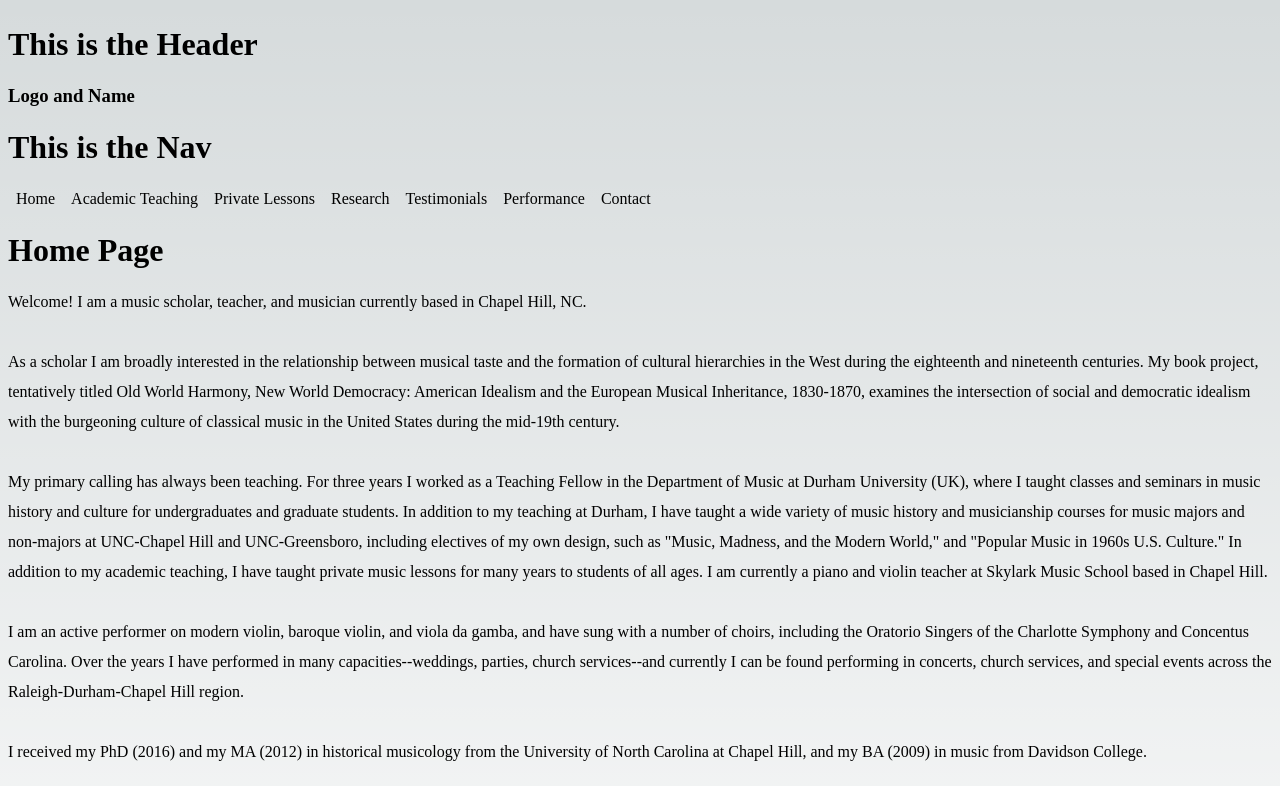
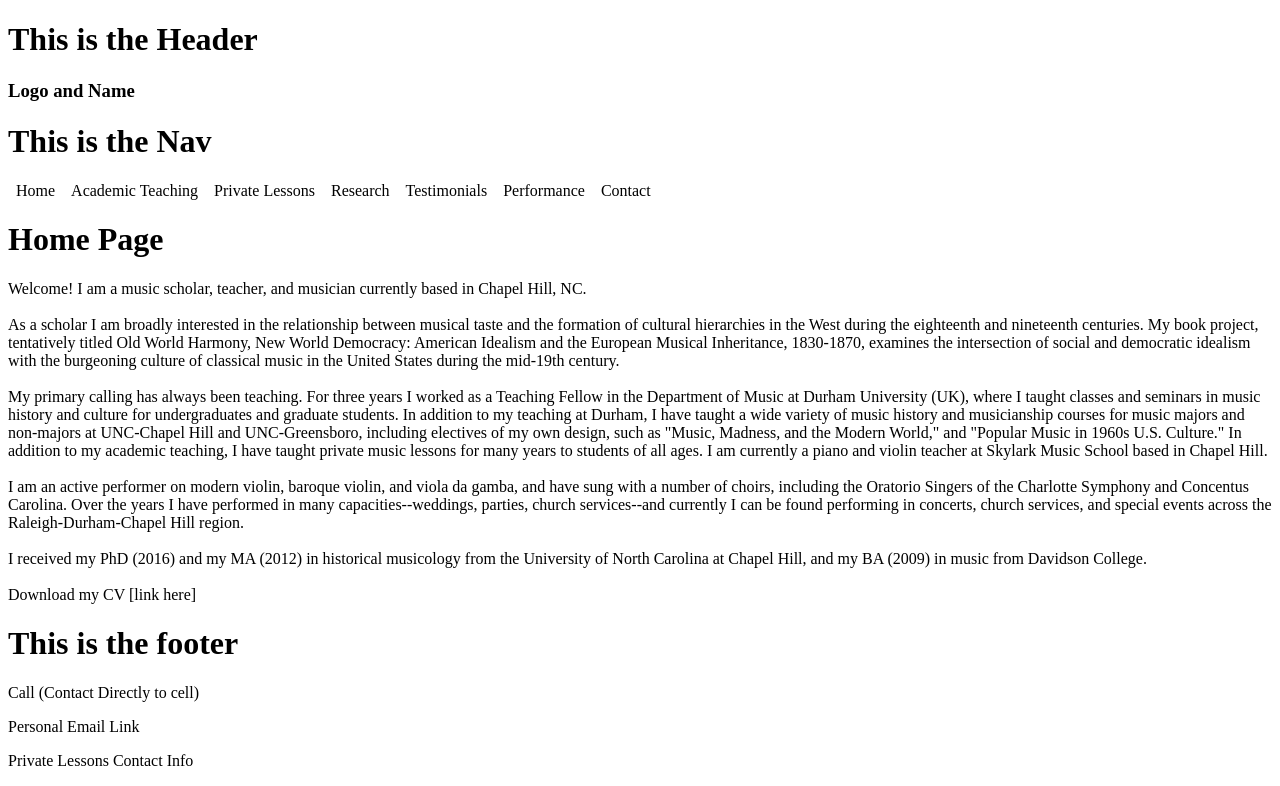
Before and after one commit to jlayher/molly-barnes-music, a Next.js app: page / in a window 1280 px wide. Shown: the top 786 px of the page. Built offline with nearby package versions, Linux system fonts and the light colour scheme.

Commit message:
removed all styles from home and global for testing

```diff
--- a/src/styles/globals.css
+++ b/src/styles/globals.css
@@ -1,3 +1,39 @@
+
+
+
+
+
+
+
+
+
+
+
+
+
+
+
+
+
+
+
+
+
+
+
+
+
+
+
+
+
+
+
+
+/* Previous styles commented out */
+
+
+/*
 :root {
 
   --max-width: 1100px;
@@ -39,8 +75,9 @@
   --callout-border-rgb: 172, 175, 176;
   --card-rgb: 180, 185, 188;
   --card-border-rgb: 131, 134, 135;
-}
+} */
 
+/*
 @media (prefers-color-scheme: dark) {
   :root {
     --foreground-rgb: 255, 255, 255;
@@ -72,24 +109,26 @@
     --card-rgb: 100, 100, 100;
     --card-border-rgb: 200, 200, 200;
   }
-}
+} */
 
 
 /* altered global padding and margin from 0 to 10, and added line-height of 30px for readability */
+/*
 * {
   box-sizing: border-box;
   padding: 10;
   margin: 10;
   line-height: 30px;
-}
+} */
 
+/*
 html,
 body {
   max-width: 100vw;
   overflow-x: hidden;
-}
+} */
 
-body {
+/* body {
   color: rgb(var(--foreground-rgb));
   background: linear-gradient(
       to bottom,
@@ -97,7 +136,7 @@ body {
       rgb(var(--background-end-rgb))
     )
     rgb(var(--background-start-rgb));
-}
+} */
 
 /* added padding of.5rem */
 a {
```
Also changed, not shown: src/styles/Home.module.css (+8 -0 lines).
